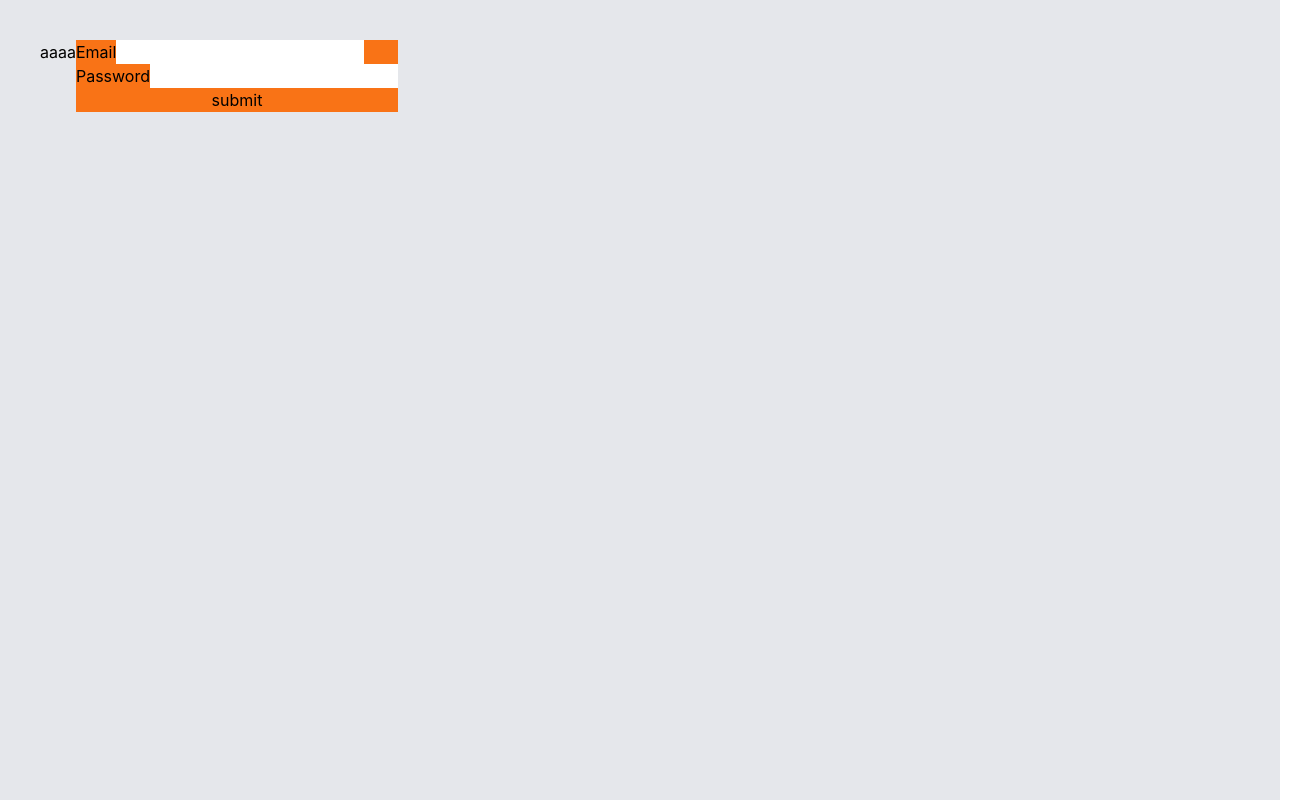
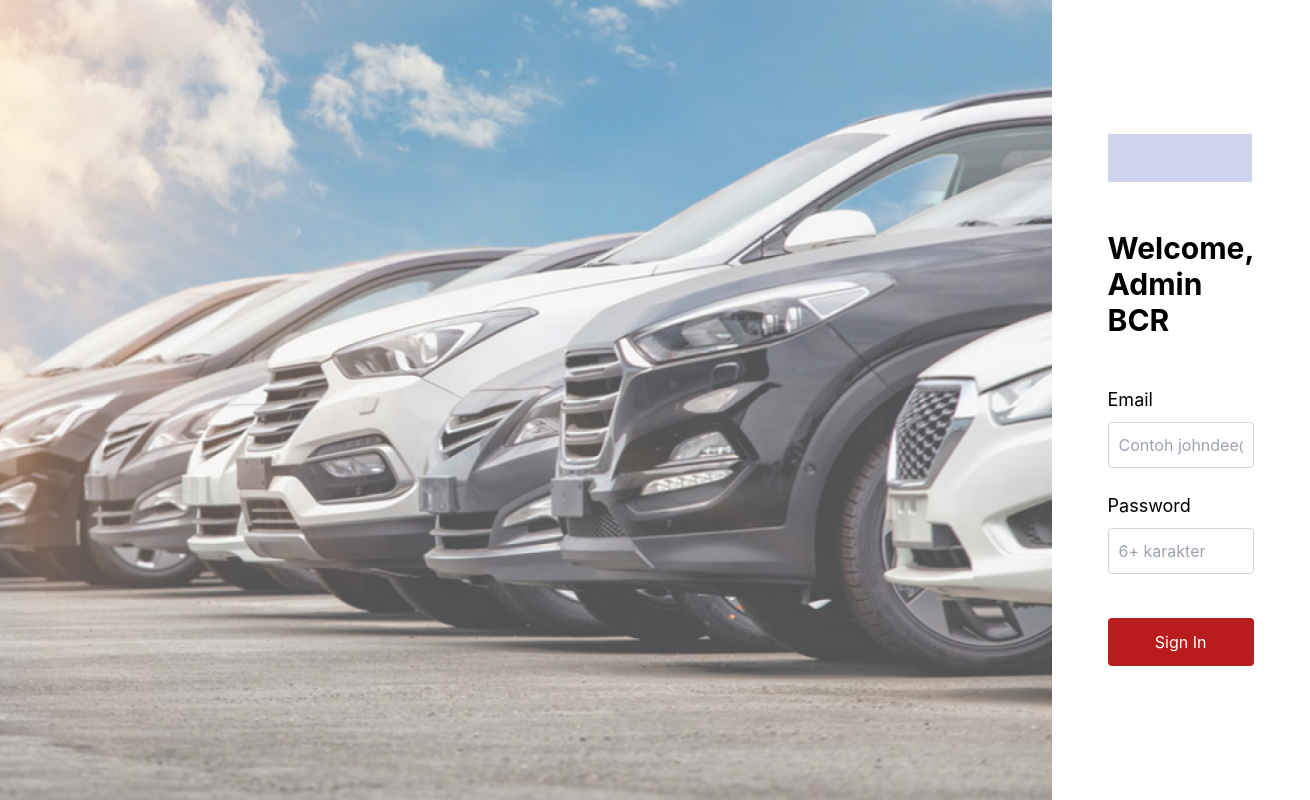
Before and after one commit to Hasyim-Kai/BINAR-FE-challenge-04, a React (Create React App) app: page / in a window 1280 px wide. Shown: the whole page, 1310 px wide, since content can reach past the window. Built offline with nearby package versions, Linux system fonts and the light colour scheme.

Commit message:
Refactor : Edit Login requirements & style

```diff
--- a/src/pages/Login.tsx
+++ b/src/pages/Login.tsx
@@ -7,7 +7,7 @@ interface bodyType {
 
 function mockFetch(url: string, { body }: bodyType) {
     const { email, password } = body
-    if (email !== 'admin@admin.com' || password !== '1')
+    if (email !== '' || password !== '')
         return Promise.reject('Email atau Password salah!')
 
     return Promise.resolve({ accesToken: 'pura-puranya-ini-token' })
@@ -29,25 +29,33 @@ export default function Login(): JSX.Element {
         event.preventDefault()
         const { email, password } = state
 
-        mockFetch('http://api.example.com/v1/auth/login', {
-            body: { email, password }
-        }).then(res => {
-            localStorage.setItem('token', res.accesToken)
-            navigateToDashboard()
-        }).catch(err => alert(err))
+        mockFetch('http://api.example.com/v1/auth/login', { body: { email, password } })
+            .then(res => {
+                localStorage.setItem('token', res.accesToken)
+                navigateToDashboard()
+            })
+            .catch(err => alert(err))
     }
 
-    return <div className="flex">
-        <div>aaaa</div>
-        <div className={`bg-orange-500 w-ful`}>
+    const tailwindTransition = `transition-all duration-300 ease-in-out`;
+    const inputStyle = "border border-gray-300 rounded block w-full p-2.5 mt-2";
+
+    return <div className="flex flex-col lg:flex-row lg:items-center bg-white -m-10">
+        <img className="h-screen" src="images/car_login.png" alt="Cars" />
+        <div className={`grow p-14`}>
+            <img className="w-36" src="images/logo2.png" alt="logo2" />
+            <h3 className="my-12 text-3xl"><b>Welcome, Admin BCR</b></h3>
+
             <form onSubmit={handleSubmit} className={`flex flex-col`}>
-                <label>Email
-                    <input type="email" name="email" onChange={handleOnChange} />
-                </label>
-                <label>Password
-                    <input type="password" name="password" onChange={handleOnChange} />
-                </label>
-                <input type="submit" value="submit" />
+                <div className="mb-6">
+                    <label className="text-lg">Email</label>
+                    <input type="email" className={inputStyle} placeholder="Contoh johndee@example.com" required onChange={handleOnChange} />
+                </div>
+                <div className="mb-6">
+                    <label className="text-lg">Password</label>
+                    <input type="password" className={inputStyle} placeholder="6+ karakter" required onChange={handleOnChange} />
+                </div>
+                <input className={`mt-5 p-3 bg-red-700 rounded text-white cursor-pointer hover:text-2xl ${tailwindTransition}`} type="submit" value="Sign In" />
             </form>
         </div>
     </div>
```
